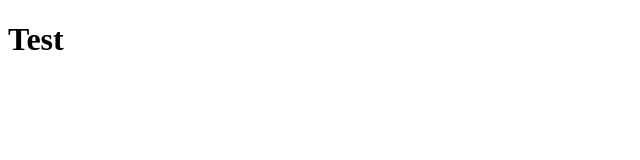
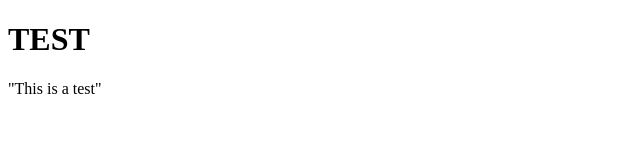
Before and after one commit to dnortman/test, a plain HTML site: page index.html in a window 1280 px wide. Shown: the whole page, without its empty margins (0-640 px from the left). Drawn offline with Linux system fonts and the light colour scheme.

Commit message:
Update index.html

```diff
--- a/index.html
+++ b/index.html
@@ -4,9 +4,10 @@
     <meta charset="UTF-8">
     <meta http-equiv="X-UA-Compatible" content="IE=edge">
     <meta name="viewport" content="width=device-width, initial-scale=1.0">
-    <title>test</title>
+    <title>TEST</title>
 </head>
 <body>
-    <h1>Test</h1>
+    <h1>TEST</h1>
 </body>
+    "This is a test"
 </html>
```
